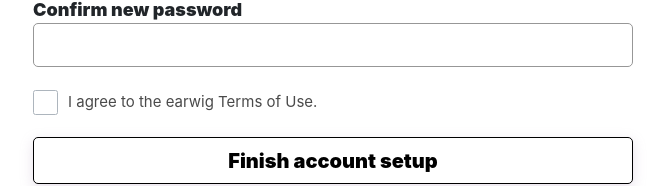
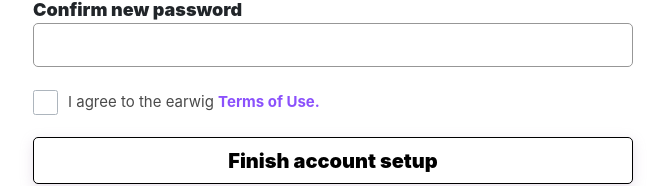
Before and after one commit to theharrisonmoore/earwig, a React (Create React App) app in the folder client/: page /signup in a window 1280 px wide. Shown: the part 286-472 px from the top of the page, without its empty margins (307-972 px from the left). Built offline with nearby package versions, Linux system fonts and the light colour scheme.

Commit message:
link to T&C

```diff
--- a/client/src/Components/Pages/Signup/Signup.style.js
+++ b/client/src/Components/Pages/Signup/Signup.style.js
@@ -30,36 +30,15 @@ export const StyledLink = styled(Link).attrs({})`
   }
 `;
 
-export const Devider = styled.div`
-  position: relative;
-  height: 5rem;
-  width: 80%;
-  margin: 0 auto;
-  margin-bottom: 3rem;
+export const LinkSpan = styled(Link)`
+  color: ${colors.purpleLinks};
+  text-decoration: none;
+  font-size: 1.5rem;
+  font-weight: 700;
 
-  :after {
-    content: "";
-    display: block;
-    border-top: 1px solid ${colors.inputBorder};
-    position: absolute;
-    top: 50%;
-    width: 100%;
+  &:hover,
+  &:active {
+    text-decoration: none;
+    color: ${colors.profileFontColor};
   }
 `;
-
-export const Circle = styled.div`
-  position: absolute;
-  transform: translate(-50%, -50%);
-  left: 50%;
-  top: 50%;
-  width: 5rem;
-  height: 5rem;
-  border-radius: 50%;
-  border: 1px solid ${colors.inputBorder};
-  z-index: 2;
-  background-color: white;
-  font-size: 2rem;
-  color: ${colors.lightGray};
-  line-height: 5rem;
-  font-weight: 900;
-`;
--- a/client/src/Components/Pages/Signup/index.js
+++ b/client/src/Components/Pages/Signup/index.js
@@ -15,7 +15,7 @@ import {
 
 import axios from "axios";
 
-import { StyledLink as Link, SignupWrapper } from "./Signup.style";
+import { StyledLink as Link, SignupWrapper, LinkSpan } from "./Signup.style";
 
 import logo from "./../../../assets/logo.svg";
 
@@ -55,6 +55,8 @@ export default class Signup extends Component {
     }
     if (!values.password) {
       errors.password = "Required";
+    } else if (values.password && values.password.length < 6) {
+      errors.password = "Password must be 6 charachters length at least";
     } else if (values.rePassword !== values.password) {
       errors.rePassword = "Password not match";
     }
@@ -112,7 +114,8 @@ export default class Signup extends Component {
               <CheckboxWrapper>
                 <Checkbox id="checkbox" type="checkbox" name="checkbox" />
                 <CheckboxLabel htmlFor="checkbox">
-                  I agree to the earwig Terms of Use.
+                  I agree to the earwig{" "}
+                  <LinkSpan to="T&C">Terms of Use.</LinkSpan>
                 </CheckboxLabel>
                 <FormikErrorMessage name="checkbox" component="div" />
               </CheckboxWrapper>
```
